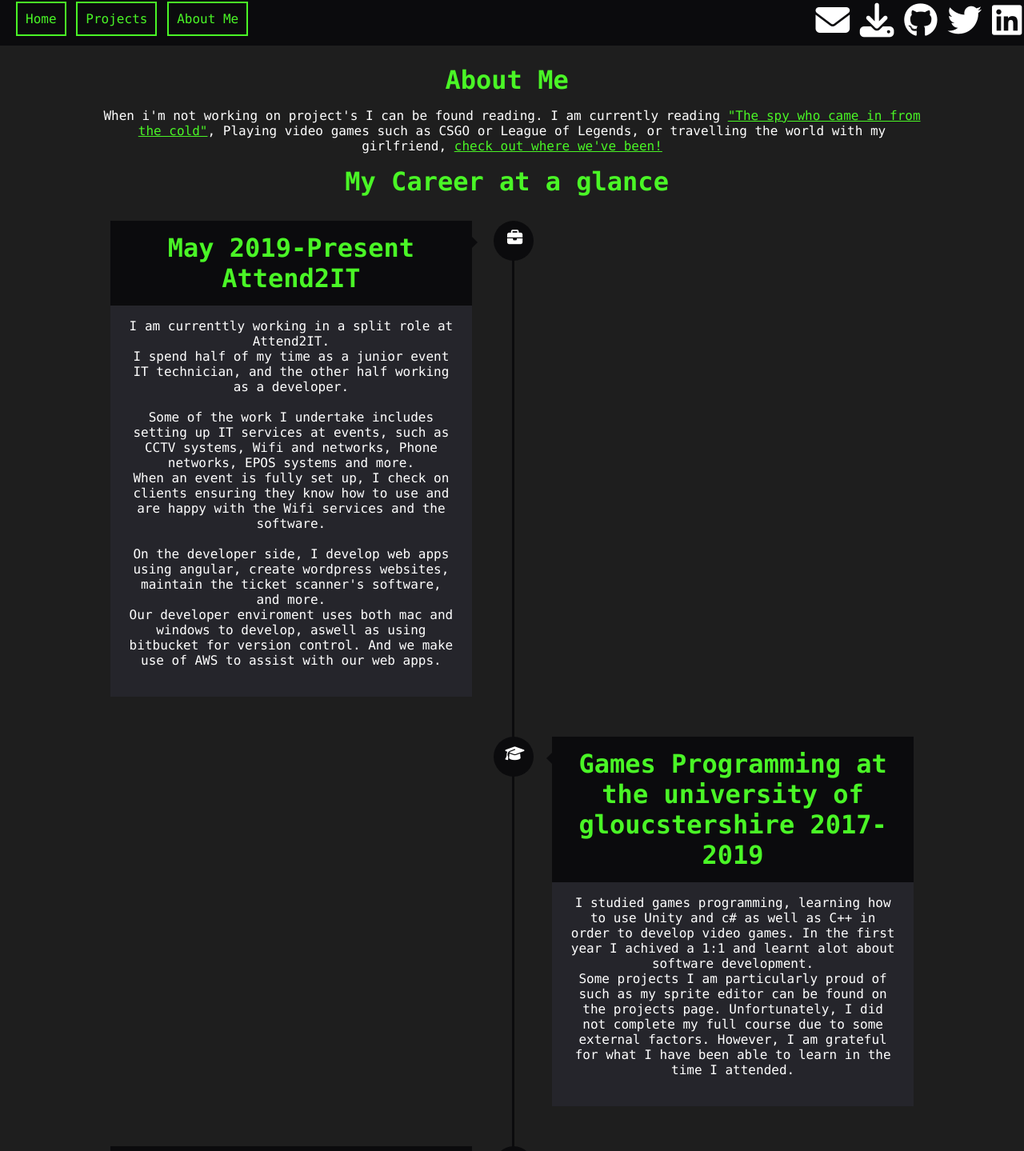
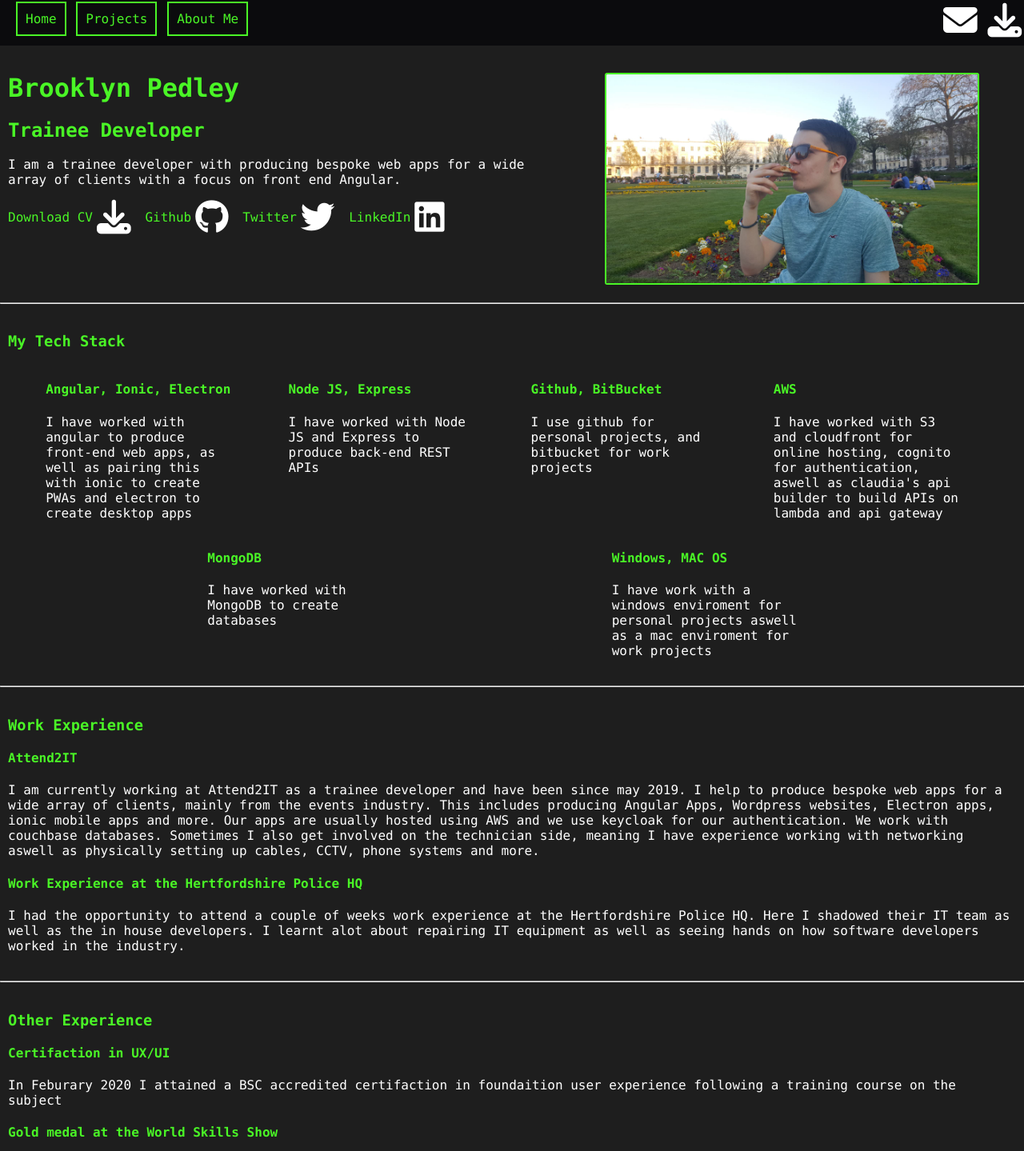
Before and after one commit to BrooklynP/portfolio, an Angular app: page /about in a window 1280 px wide. Shown: the part 6-1445 px from the top of the page at 80% size. Built offline with nearby package versions, Linux system fonts and the light colour scheme.

Commit message:
made about me page nice

```diff
--- a/src/app/components/header/header.component.html
+++ b/src/app/components/header/header.component.html
@@ -7,8 +7,5 @@
     <ul>
         <li><a href="mailto:brooklynpedley@gmail.com" title="Send Me An Email"><i class="fas fa-envelope"></i></a></li>
         <li><a href="/assets/brooklyn-pedley-cv.docx" download title="Download My CV"><i class="fas fa-download"></i></a></li>
-        <li><a href="https://www.github.com/brooklynP" target="_blank" title="View My Github"><i class="fab fa-github"></i></a></li>
-        <li><a href="https://twitter.com/BrooklynPedley" target="_blank" title="View My Twitter"><i class="fab fa-twitter"></i></a></li>
-        <li><a href="https://www.linkedin.com/in/brooklynpedley/" target="_blank" title="View My LinkedIn"><i class="fab fa-linkedin"></i></a></li>
     </ul>
 </header>
--- a/src/app/pages/about/about.component.html
+++ b/src/app/pages/about/about.component.html
@@ -1,124 +1,125 @@
 <app-header></app-header>
-
-<div class="container">
-    <h1>About Me</h1>
-    <p>
-        When i'm not working on project's I can be found reading. I am currently reading
-        <a href="https://www.goodreads.com/book/show/19494.The_Spy_Who_Came_In_from_the_Cold">"The spy who came in from the cold"</a>,
-        Playing video games such as CSGO or League of Legends, or travelling the world with my girlfriend,
-        <a href="https://scratchmymap.com/m/brooklyn.pedley.1571586183338?t=1571854940261">check out where we've been!</a>
-        <!-- I first learnt about software developement in GCSE Computing, Where I started working with Python.
-        This continued in my A-levels where I continued to learn about Python, moving onto more object oriented code,
-        and making my first big project; A program for a local school that let teachers and students see what rooms
-        were free to use and book them. In the summer of my second year I learnt C so that I could join the robotics
-        club to perform at the world skills show, winning gold. I was also lucky enough to gain some work experience
-        at the Hertfordshire Police HQ where I shadowed the IT and developer team for a week, I got to learn about
-        software
-        development in a proffesional enviroment. And it was from here I knew for definite I wanted to pursue a
-        career in software development. I didn't know how to fulfill this goal, I spent 2 years at university and
-        although
-        I learnt alot, it wasn't the road I wanted to go down. So I now work at attend2IT where I started as a junior
-        technician,
-        but after showing my passion for software, have been able to move into the developement department. I am
-        currently looking
-        for the next step in my career where I can learn more and work full as a software developer. -->
-    </p>
-    <!-- <app-contact-form></app-contact-form> -->
+<div class="row">
+    <div class="left">
+        <h1>Brooklyn Pedley</h1>
+        <h2>Trainee Developer</h2>
+        <p>I am a trainee developer with producing bespoke web apps for a wide array of clients with a focus on front
+            end Angular.</p>
+        <ul class="socials">
+            <label>Download CV</label>
+            <li><a href="/assets/brooklyn-pedley-cv.docx" download title="Download My CV"><i
+                        class="fas fa-download"></i></a></li>
+            <label>Github</label>
+            <li><a href="https://www.github.com/brooklynP" target="_blank" title="View My Github"><i
+                        class="fab fa-github"></i></a></li>
+            <label>Twitter</label>
+            <li><a href="https://twitter.com/BrooklynPedley" target="_blank" title="View My Twitter"><i
+                        class="fab fa-twitter"></i></a></li>
+            <label>LinkedIn</label>
+            <li><a href="https://www.linkedin.com/in/brooklynpedley/" target="_blank" title="View My LinkedIn"><i
+                        class="fab fa-linkedin"></i></a></li>
+        </ul>
     </div>
-
-
-
-
-<div class="container">
-    <h1>My Career at a glance</h1>
-    <div id="timeline">
-        <div class="timeline-item">
-            <div class="timeline-icon">
-                <i class="fas fa-briefcase"></i>
+    <div class="right">
+        <img src="../../../assets/portrait.jpg">
     </div>
-            <div class="timeline-content">
-                <h1>May 2019-Present Attend2IT</h1>
-                <p>
-                    I am currenttly working in a split role at Attend2IT.<br>
-                    I spend half of my time as a junior event IT technician, and the other half working as a developer.
-                    <br><br>
-                    Some of the work I undertake includes setting up IT services at events, such as CCTV systems, Wifi
-                    and networks, Phone networks, EPOS systems and more. <br>
-                    When an event is fully set up, I check on clients ensuring they know how to use and are happy with
-                    the Wifi services and the software.<br><br>
-                    On the developer side, I develop web apps using angular, create wordpress websites, maintain the
-                    ticket
-                    scanner's software, and more. <br> Our developer enviroment uses both mac and windows to develop,
-                    aswell
-                    as using
-                    bitbucket for version control. And we make use of AWS to assist with our web apps.
+</div>
+<hr>
+<div class="techStack">
+    <h3>My Tech Stack</h3>
+    <div class="body">
+        <div>
+            <h4>Angular, Ionic, Electron</h4>
+            <p>I have worked with angular to produce front-end web apps, as well as pairing this with ionic to create
+                PWAs and electron to create desktop apps</p>
+        </div>
+        <div>
+            <h4>Node JS, Express</h4>
+            <p>I have worked with Node JS and Express to produce back-end REST APIs</p>
+        </div>
+        <div>
+            <h4>Github, BitBucket</h4>
+            <p>I use github for personal projects, and bitbucket for work projects</p>
+        </div>
+        <div>
+            <h4>AWS</h4>
+            <p>I have worked with S3 and cloudfront for online hosting, cognito for authentication, aswell as claudia's
+                api builder to build APIs on lambda and api gateway</p>
+        </div>
+        <div>
+            <h4>MongoDB</h4>
+            <p>I have worked with MongoDB to create databases</p>
+        </div>
+        <div>
+            <h4>Windows, MAC OS</h4>
+            <p>I have work with a windows enviroment for personal projects aswell as a mac enviroment for work projects
             </p>
         </div>
     </div>
+</div>
+<hr>
+<div class="workExperience">
+    <h3>Work Experience</h3>
+    <h4>Attend2IT</h4>
+    <p>I am currently working at Attend2IT as a trainee developer and have been since may 2019.
+        I help to produce bespoke web apps for a wide array of clients, mainly from the events industry.
+        This includes producing Angular Apps, Wordpress websites, Electron apps, ionic mobile apps and more.
+        Our apps are usually hosted using AWS and we use keycloak for our authentication. We work with couchbase
+        databases.
+        Sometimes I also get involved on the technician side, meaning I have experience working with networking aswell
+        as physically setting up cables, CCTV, phone systems and more.</p>
 
-        <div class="timeline-item">
-            <div class="timeline-icon">
-                <i class="fas fa-graduation-cap"></i>
+    <h4>Work Experience at the Hertfordshire Police HQ</h4>
+    <p>
+        I had the opportunity to attend a couple of weeks work experience at the Hertfordshire Police
+        HQ. Here I shadowed their IT team as well as the in house developers.
+        I learnt alot about repairing IT equipment as well as seeing hands on how software developers
+        worked in the industry.
+    </p>
 </div>
-            <div class="timeline-content right">
-                <h1>Games Programming at the university of gloucstershire 2017-2019</h1>
+<hr>
+<div class="otherExperience">
+    <h3>Other Experience</h3>
+    <h4>Certifaction in UX/UI</h4>
+    <p>In Feburary 2020 I attained a BSC accredited certifaction in foundaition user experience following a training
+        course on the subject</p>
+    <h4>Gold medal at the World Skills Show</h4>
     <p>
-                    I studied games programming, learning how to use Unity and c# as well as C++ in order to develop video
+        In November 2016. I joined the engineering class at sixth form to act as their programmer for the robotics
+        competition at the world skills show in the NEC.<br>
+        I was the sole programmer in my team which had to undertake a 48hr competition with teams from
+        other schools and even universities.<br><br>
+        We had to create an autonomous robot capable of detecting RFID coloured tags on objects
+        scattered around an arena and then move them to
+        corresponding nets.<br> I had to quickly learn how to use C while my engineers developed a robot
+        to spec. Then within the 2 days I developed
+        an AI that could patrol the arena and scan objects it came across.<br> I take great pride in the
+        fact I was able to win the gold medal in this competition!
+    </p>
+</div>
+<hr>
+<div class="education">
+    <h3>Education</h3>
+    <h4>Games Programming at the university of Gloucestershire 2017-2019</h4>
+    <p>
+        I studied games programming, learning how to use Unity and c# as well as C++ in order to develop
+        video
         games.
-                    In the first year I achived a 1:1 and learnt alot about software development.<br> Some projects I am
+        In the first year I achived a 1:1 and learnt alot about software development.<br> Some projects
+        I am
         particularly
         proud of such as my sprite editor can be found on the projects page. Unfortunately, I did not
         complete
         my
         full
         course
-                    due to some external factors. However, I am grateful for what I have been able to learn in the time I attended.
+        due to some external factors. However, I am grateful for what I have been able to learn in the
+        time I attended.
     </p>
-            </div>
-        </div>
-
-        <div class="timeline-item">
-            <div class="timeline-icon">
-                <i class="fas fa-medal"></i>
-            </div>
-            <div class="timeline-content">
-                <h1>Won Gold at the World Skills Show for Robotics - November 2016</h1>
-                <p>
-                    I joined the engineering class at sixth form to act as their programmer for  the robotics competition at the world skills show in the NEC.<br>
-                    I was the sole programmer in my team which had to undertake a 48hr competition with teams from other schools and even universities.<br><br>
-                    We had  to create an autonomous robot capable of detecting RFID coloured tags on objects scattered around an arena and then move them to
-                    corresponding nets.<br> I had to quickly learn how to use C while my engineers developed a robot to spec. Then within the 2 days I developed
-                    an AI that could patrol the arena and scan objects it came across.<br> I take great pride in the fact I was able to win the gold medal in this competition!
-                </p>
-            </div>
-        </div>
-
-        <div class="timeline-item">
-            <div class="timeline-icon">
-                <i class="fas fa-briefcase"></i>
-            </div>
-            <div class="timeline-content right">
-                <h1>Work Experience at the Hertfordshire Police HQ May 2015</h1>
-                <p>
-                    I had the opportunity to attend a couple of weeks work experience at the Hertfordshire Police HQ.<br>
-                    Here I shadowed their IT team as well as the in house developers.<br>
-                    I learnt alot about repairing IT equipment as well as seeing hands on how software developers worked in the industry.
-                </p>
-            </div>
-        </div>
-
-        <div class="timeline-item">
-            <div class="timeline-icon">
-                <i class="fas fa-graduation-cap"></i>
-            </div>
-            <div class="timeline-content">
-                <h1>The John Warner School 2010-2017</h1>
+    <h4>The John Warner School 2010-2017</h4>
     <p>
         GCSEs: 12 A*-C including A* maths, A Computing B English<br>
         A Levels: C Maths, C Computing, C Financial Studies, E Phyiscs<br>
         UKMT Math's Challenge: Bronze
     </p>
 </div>
-        </div>
-    </div>
-</div>
--- a/src/app/pages/about/about.component.scss
+++ b/src/app/pages/about/about.component.scss
@@ -1,167 +1,77 @@
-.container{
-    margin-left: 10vw;
-    width:80vw;
-    text-align: center;
+h1,h2,h3,h4{
+	color: #4AF626;
 }
 
 p{
-	a{
-		margin:0;
+	text-align: left;
+}
+
+.row{
+	display: flex;
+	padding: 10px;
+	.left{
+		width: 60%;
+
+
+	}
+
+	.right{
+		width:40%;
+		padding: 0 50px;
 	}
 }
 
-// Variables
-$bg-body: #f9f9f9;
-
-$red: #0B0B0D;
-$blue: #2b2e48;
-$primary-color: $red;
-$secondary-color: $blue;
-
-$base-font-color: #726f77;
-
-// Timeline
-$timeline-color: $primary-color;
-
-
-// Mixins and Placeholders
-%clearfix {
-	&:after, &:before {
-		content: '';
-		display: block;
-		width: 100%;
-		clear: both;
-	}
+img{
+	height: auto;
+	width: 100%;
+	border: solid 2px #4AF626;
+	border-radius: 3px;
 }
 
-@mixin prefix($prop, $val) {
-	@each $prefix in '-webkit-', '-moz-', '-ms-', '' {
-		#{$prefix}#{$prop}: $val;
+.techStack{
+	padding: 10px;
+	h3, h4{
+		color: #4AF626;
 	}
-}
-*, *:before, *:after {
-	box-sizing: border-box;
-	-webkit-box-sizing: border-box;
-	-moz-box-sizing: border-box;
-}
-
-.container {
-	max-width: 1100px;
-	margin: 0 auto;
-}
-
-// Timeline
-#timeline {
-	width: 100%;
-  margin: 30px auto;
-	position: relative;
-  padding: 0 10px;
-	@include prefix(transition, all .4s ease);
-
-	&:before {
-		content:"";
-		width: 3px;
-		height: 100%;
-		background: $timeline-color;
-		left: 50%;
-		top: 0;
-		position: absolute;
-	}
-
-	&:after {
-		content: "";
-		clear: both;
-		display: table;
-		width: 100%;
-	}
-
-	.timeline-item {
-		margin-bottom: 50px;
-		position: relative;
-		@extend %clearfix;
-
-		.timeline-icon {
-			background: $timeline-color;
-			width: 50px;
-			height: 50px;
-			position: absolute;
-			top: 0;
-			left: 50%;
-			overflow: hidden;
-			margin-left: -23px;
-			@include prefix(border-radius, 50%);
-
-			i {
-				position: relative;
-				top: 25%;
-                left: 3%;
-                font-size: 1.5vmax;
-			}
-		}
-
-		.timeline-content {
-			width: 45%;
-			background: #25252B;
-			padding: 20px;
-
-			h1 {
-				padding: 15px;
-				background: $timeline-color;
-				margin: -20px -20px 0 -20px;
-			}
-
-			&:before {
-				content: '';
-				position: absolute;
-				left: 45%;
-				top: 20px;
-				width: 0;
-				height: 0;
-				border-top: 7px solid transparent;
-				border-bottom: 7px solid transparent;
-				border-left:7px solid $timeline-color;
-			}
-
-			&.right {
-				float: right;
-
-				&:before {
-					content: '';
-					right: 45%;
-					left: inherit;
-					border-left: 0;
-					border-right: 7px solid $timeline-color;
-				}
+	.body{
+		display: flex;
+		flex-wrap: wrap;
+		justify-content: space-evenly;
+		div{
+			margin-right: 16px;
+			width: 240px;
+			h4, p{
+				text-align: left;
 			}
 		}
 	}
 }
 
-@media screen and (max-width: 768px) {
-	#timeline {
-		margin: 30px;
-		padding: 0px;
-    width: 90%;
-		&:before {
-			left: 0;
-		}
+.workExperience, .otherExperience, .education{
+	padding: 10px;
+}
 
-		.timeline-item {
-			.timeline-content {
-				width: 90%;
-				float: right;
+ul{
+	display:flex;
+	flex-direction: row;
+	list-style-type: none;
+	margin: 0;
+	padding: 0;
+	// justify-content: center;
+	align-items: center;
+	li {
+		margin-right: 5px;
+		margin-left: 5px;
+	}
+	label{
+		color: #4AF626;
+	}
 
-				&:before, &.right:before {
-					left: 10%;
-					margin-left: -6px;
-					border-left: 0;
-					border-right: 7px solid $timeline-color;
-				}
-			}
+	i{
+		font-size: 32pt;
+	}
 
-			.timeline-icon {
-				left: 0;
-			}
-		}
+	label:hover a{
+		color: #4AF626;
 	}
 }
```
Lines whose indentation alone changed are shown as unchanged.
